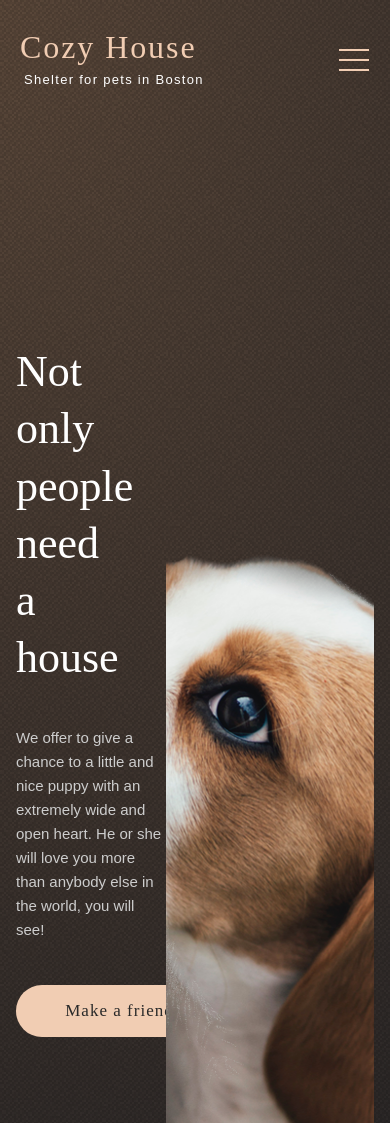
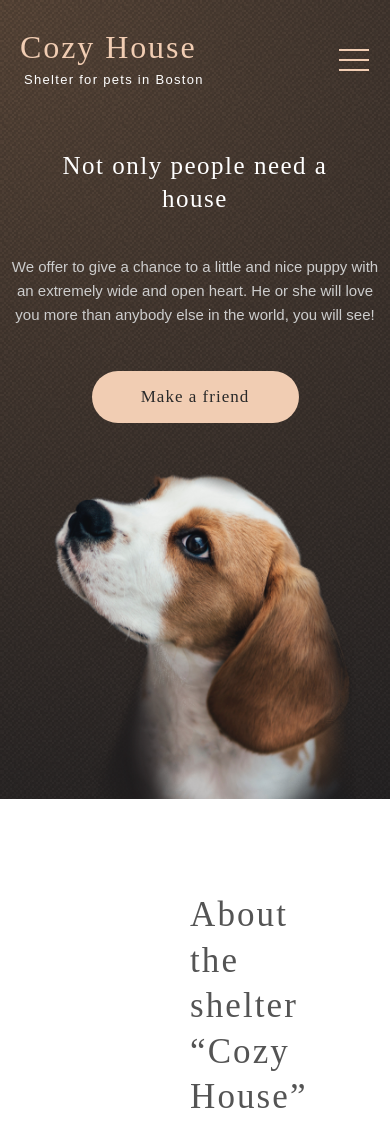
Before and after one commit to skayer81/shelter, a website built with Vite: page Shelter/index.html in a window 390 px wide. Shown: the top 1123 px of the page. Built offline with nearby package versions, Linux system fonts and the light colour scheme; files whose address does not match are found by name; a web font is replaced by a local one.

Commit message:
feat: add style for section1

```diff
--- a/Shelter/src/style/pages/mainPage/section1.scss
+++ b/Shelter/src/style/pages/mainPage/section1.scss
@@ -5,11 +5,38 @@
         radial-gradient(237.5% 111.8% at 0% 0%, rgb(91, 72, 58) 0%, rgb(38, 36, 37) 100%);
     padding-top: 169px;
     margin-top: -120px;
+    @media screen and (max-width: 1150px) {
+        padding-top: 50px;
+    }
+    .container {
+        @media screen and (max-width: 1100px) {
+            flex-direction: column;
+        }
+        @media screen and (max-width: 700px) {
+            padding: 0 10px;
+        }
+    }
 
     .content-container {
         margin-top: 174px;
         width: 42%;
         padding-bottom: 244px;
+        @media screen and (max-width: 1100px) {
+            width: 100%;
+            margin-top: 100px;
+            padding-left: 114px;
+            padding-right: 114px;
+            padding-bottom: 100px;
+        }
+        @media screen and (max-width: 700px) {
+            padding-bottom: 50px;
+        }
+        @media screen and (max-width: 550px) {
+            width: 100%;
+            margin-top: 100px;
+            padding-left: 0px;
+            padding-right: 0px;
+        }
     }
     .title {
         font-family: Georgia, "Times New Roman", Times, serif;
@@ -19,6 +46,16 @@
         color: $colorLightXL;
         padding-right: 120px;
         margin-bottom: 40px;
+        @media screen and (max-width: 700px) {
+            font-family: Georgia;
+            font-size: 25px;
+            //  font-weight: 400;
+            line-height: 32.5px;
+            letter-spacing: 0.06em;
+            padding: 0 20px;
+            text-align: center;
+            //  text-align: center;
+        }
     }
     .description {
         font-family: Arial, Helvetica, sans-serif;
@@ -27,6 +64,9 @@
         line-height: 24px;
         color: $colorDarkS;
         max-width: 460px;
+        @media screen and (max-width: 700px) {
+            text-align: center;
+        }
     }
     .background {
         background-image: url("/backgrounds/start-screen-puppy.png");
@@ -35,6 +75,20 @@
         background-position-x: center;
         background-position-y: bottom;
         background-repeat: no-repeat;
+        background-size: contain;
+        @media screen and (max-width: 1100px) {
+            // background: black;
+            // flex-direction: column;
+            height: 592px;
+            width: 100%;
+            background-position-x: 129px;
+        }
+        @media screen and (max-width: 700px) {
+            height: 326px;
+            width: 87%;
+            background-position-x: 19px;
+            margin: 0 auto;
+        }
     }
     .link {
         margin-top: 43px;
@@ -53,6 +107,9 @@
         justify-content: center;
         border-radius: 40px;
         transition: 0.5s;
+        @media screen and (max-width: 1100px) {
+            margin: 44px auto 0;
+        }
         &:hover {
             background-color: $colorPrimaryL;
         }
```
